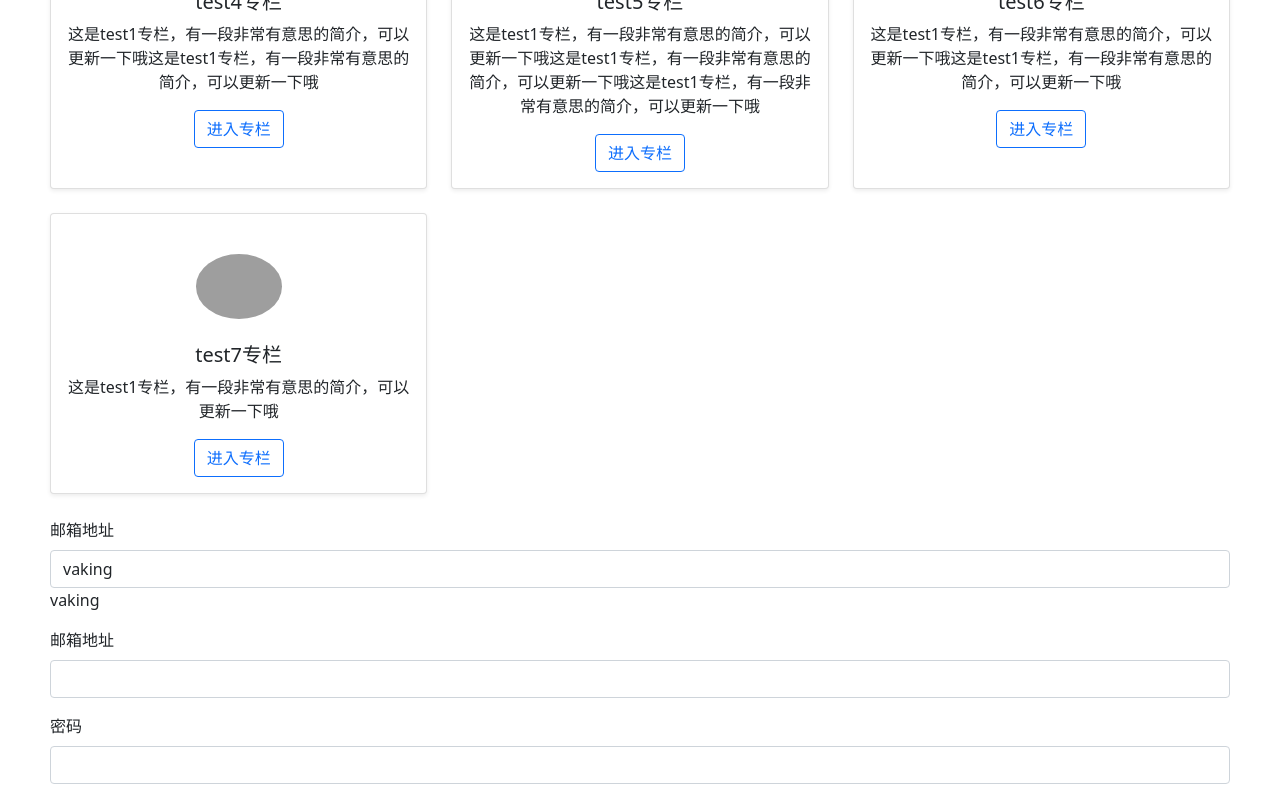
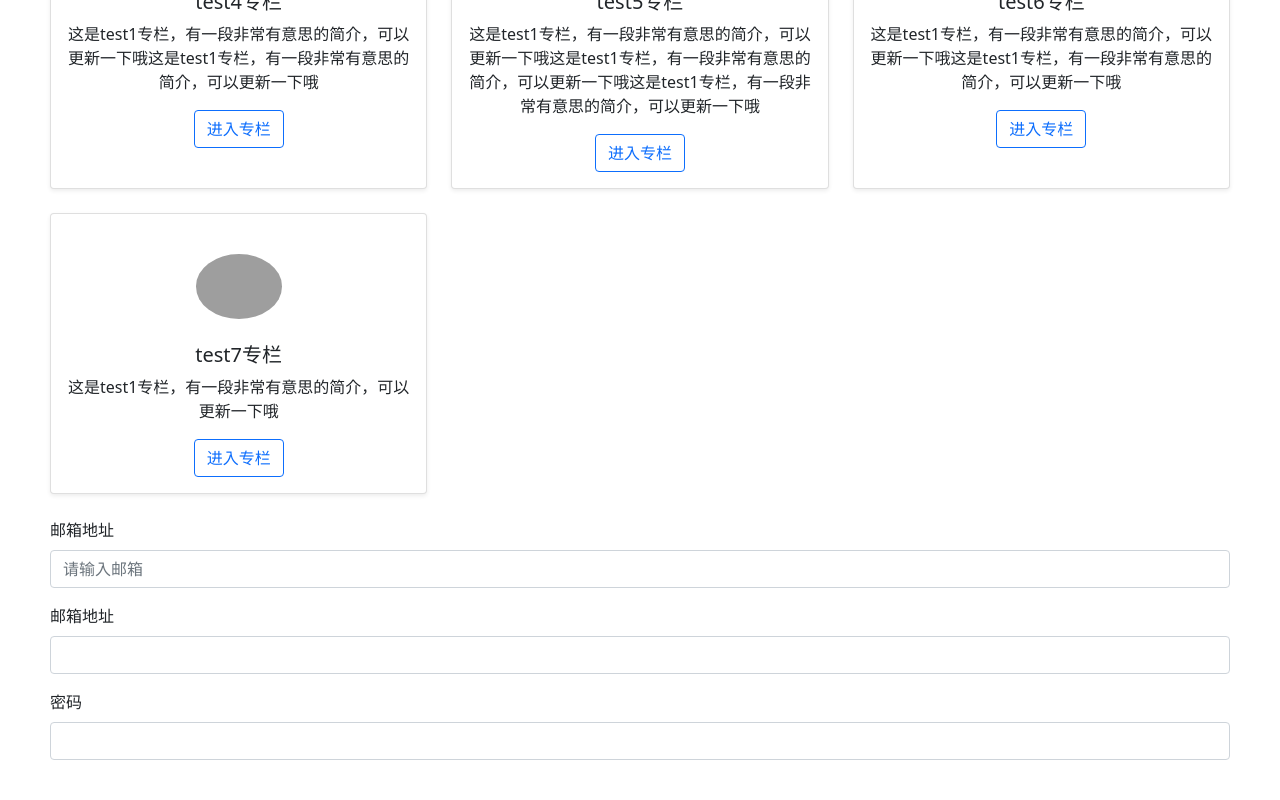
Before and after one commit to boye1990/blog_paradise, a Vue app: page / in a window 1280 px wide. Shown: the part 559-1359 px from the top of the page. After the commit the page ends 1335 px from the top, so only its background shows below. Built offline with nearby package versions, Linux system fonts and the light colour scheme; grey boxes are pictures that could not be loaded.

Commit message:
表单非 Prop 的 Attribute 禁用

```diff
--- a/src/App.vue
+++ b/src/App.vue
@@ -5,7 +5,7 @@
     <form>
       <div class="mb-3">
         <label class="form-label">邮箱地址</label>
-        <validate-input :rules="emailRules" v-model="emailValue"></validate-input>
+        <validate-input placeholder='请输入邮箱' type="text" :rules="emailRules" v-model="emailValue"></validate-input>
         {{emailValue}}
       </div>
       <div class="mb-3">
@@ -89,7 +89,7 @@
     ValidateInput
   },
   setup () {
-    const emailValue = ref('vaking')
+    const emailValue = ref('')
     const emailRef = reactive({
       val: '',
       error: false,
--- a/src/components/ValidateInput.vue
+++ b/src/components/ValidateInput.vue
@@ -8,6 +8,7 @@
       :value="inputRef.val"
       @blur="validateInput"
       @input="updateValue"
+      v-bind="$attrs"
     >
     <span v-if="inputRef.error" class="invalid-feedback"> {{inputRef.message}} </span>
   </div>
@@ -24,6 +25,8 @@
 export type RulesProp = RuleProp[]
 export default defineComponent({
   name: 'ValidateInput',
+  // 禁用 Attribute 继承， 不让绑定属性添加在父节点上
+  inheritAttrs: false,
   props: {
     rules: {
       type: Array as PropType<RulesProp>
@@ -39,7 +42,6 @@
     const updateValue = (e: KeyboardEvent) => {
       const targetValue = (e.target as HTMLInputElement).value
       inputRef.val = targetValue
-      console.log(targetValue)
       context.emit('update:modelValue', targetValue)
     }
     const validateInput = () => {
```
